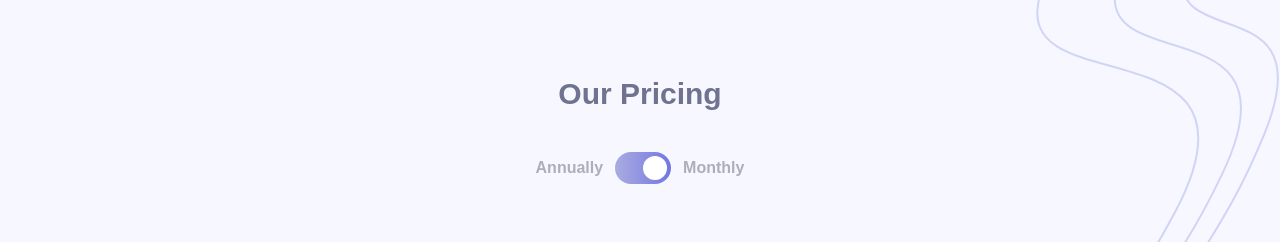
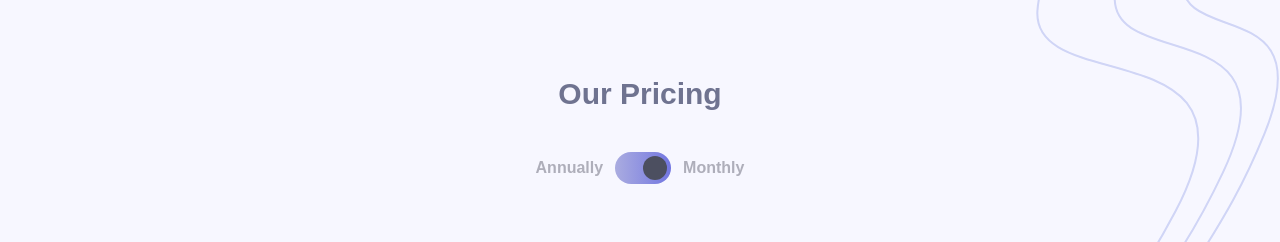
Before and after one commit to SofiaBargues/pricing-component-with-toggle, a React app: page / in a window 1280 px wide. Shown: the top 242 px of the page. Built offline with nearby package versions, Linux system fonts and the light colour scheme; the HTML template or start-up script is replaced by a standard one.

Commit message:
toggle animation

```diff
--- a/src/App.tsx
+++ b/src/App.tsx
@@ -32,6 +32,8 @@ export const pricing = {
   annually: "annually",
   monthly: "monthly",
 };
+
+// let toggle = true
 
 function App() {
   const [pricingType, setPricingType] = useState(pricing.monthly);
@@ -76,11 +78,13 @@ function App() {
             onClick={handlePricing}
             className="bg-gradient-to-r from-[#aaace0] to-[#7276e1] w-14 h-8 rounded-full relative "
           >
-            {pricingType === pricing.annually ? (
-              <div className="bg-white left-[4px] top-1 rounded-full w-6 h-6 absolute"></div>
-            ) : (
-              <div className="bg-white left-[28px] top-1 rounded-full w-6 h-6 absolute"></div>
-            )}
+            <div
+              className={`${
+                pricingType === pricing.annually
+                  ? "left-[4px] bg-white "
+                  : " left-[28px] bg-[#4c4f60]"
+              } transition-all duration-250 ease-in-out top-1 rounded-full w-6 h-6 absolute`}
+            ></div>
           </button>
           <div className="">Monthly</div>
         </div>
```
